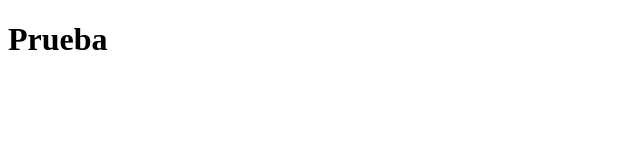
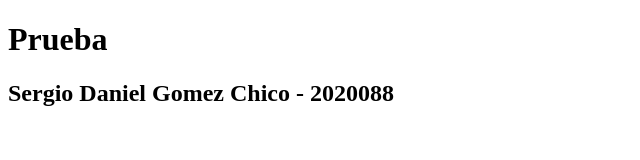
Before and after one commit to dgarcia-2020185/Prueba, a plain HTML site: page index.html in a window 1280 px wide. Shown: the whole page, without its empty margins (0-640 px from the left). Drawn offline with Linux system fonts and the light colour scheme.

Commit message:
Se agrega Sergio Gomez y carne

```diff
--- a/index.html
+++ b/index.html
@@ -5,4 +5,5 @@
 
 <body>
     <h1>Prueba</h1>
+    <h2>Sergio Daniel Gomez Chico - 2020088</h2>
 </body>
```
